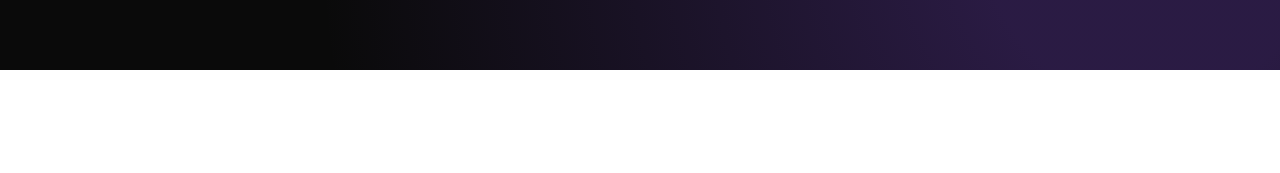
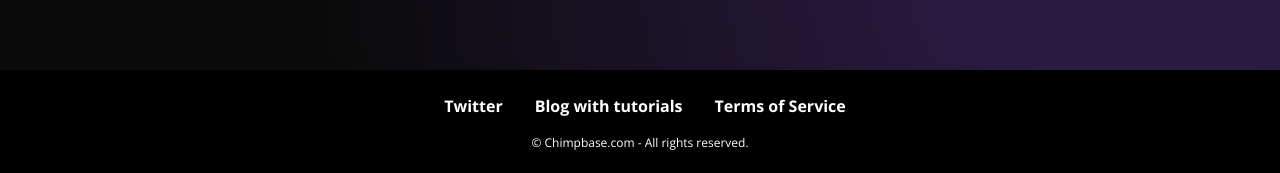
Before and after one commit to lputnam2000/myAITutor, a Next.js app in the folder web/: page / in a window 1280 px wide. Shown: the part 1316-1489 px from the top of the page. Before the commit the page ends 1386 px from the top, so only its background shows below. Built offline with nearby package versions, Linux system fonts and the light colour scheme; a web font is replaced by a local one.

Commit message:
Footer added (#82)

```diff
--- /dev/null
+++ b/web/components/UIComponents/Footer.jsx
@@ -0,0 +1,88 @@
+import styled from 'styled-components';
+
+const FooterContainer = styled.footer`
+  width: 100%;
+  background-color: #000000;
+  padding: 1.5rem;
+  text-align: center;
+`;
+
+const FooterLinks = styled.ul`
+  display: flex;
+  flex-direction: row;
+  justify-content: center;
+  align-items: center;
+  list-style: none;
+  margin: 0 0 0 10px;
+  padding: 0;
+`;
+
+const FooterLink = styled.li`
+  margin: 0 1rem;
+  position: relative;
+
+  &:before,
+  &:after {
+    content: '';
+    position: absolute;
+    width: calc(100% + 10px);
+    height: calc(100% + 10px);
+    top: -5px;
+    left: -5px;
+    z-index: -1;
+    filter: blur(8px);
+    opacity: 0.4;
+    transition: all 0.3s ease-in-out;
+  }
+
+  &:before {
+    background-color: #bb6bd9;
+    transform: translate(-4px, -4px);
+  }
+
+  &:after {
+    background-color: #e068e1;
+    transform: translate(4px, 4px);
+  }
+
+  &:hover {
+    &:before,
+    &:after {
+      transform: translate(0, 0);
+      opacity: 0.8;
+    }
+  }
+
+  a {
+    text-decoration: none;
+    color: #fff;
+    font-weight: bold;
+  }
+`;
+
+const Trademark = styled.div`
+  margin: 1rem 0 0 0;
+  display: block;
+  font-size: .75rem;
+`
+
+const Footer = () => {
+  return (
+    <FooterContainer>
+      <FooterLinks>
+        <FooterLink>
+          <a href="https://twitter.com/chimpbase">Twitter</a>
+        </FooterLink>
+        <FooterLink>
+          <a href="https://blog.chimpbase.com">Blog with tutorials</a>
+        </FooterLink>
+        <FooterLink>
+          <a href="/tos">Terms of Service</a>
+        </FooterLink>
+      </FooterLinks>
+      <Trademark>&copy; Chimpbase.com - All rights reserved.</Trademark>
+    </FooterContainer>
+  );
+};
+
+export default Footer;
--- a/web/pages/index.js
+++ b/web/pages/index.js
@@ -2,6 +2,7 @@ import Head from 'next/head'
 import styled from 'styled-components'
 import HomeNavbar from "../components/HomeNavbar";
 import HowItWorks from "../components/index/HowItWorks";
+import Footer from '../components/UIComponents/Footer';
 
 
 const Container = styled.div`
@@ -85,6 +86,7 @@ export default function Home({}) {
                     <HowItWorks/>
                     <TryNowButton href={'https://www.chimpbase.com/home'}>No cost. No risk. Try it now.</TryNowButton>
                 </Container>
+                <Footer/>
             </Main>
         </>
     )
```
Also changed, not shown: web/pages/tos.js (+28 -26 lines).
